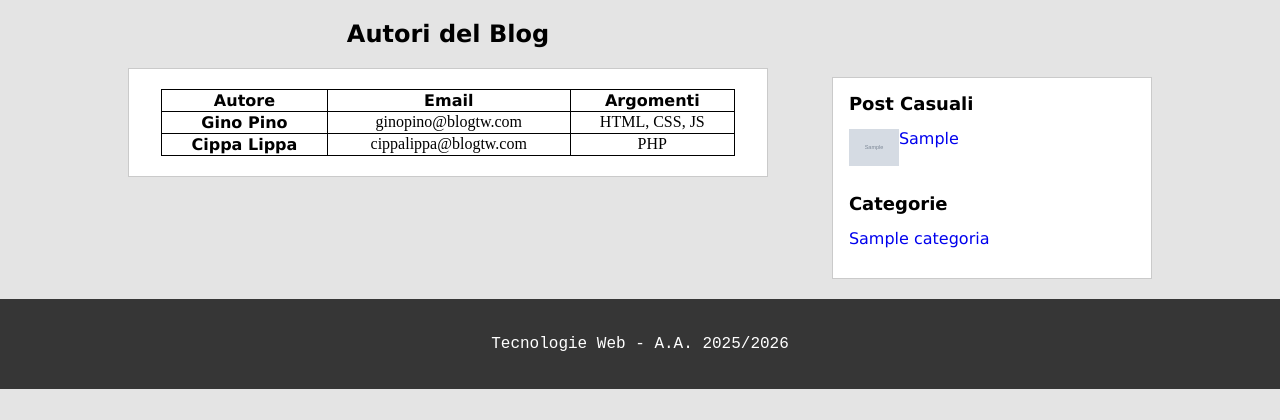
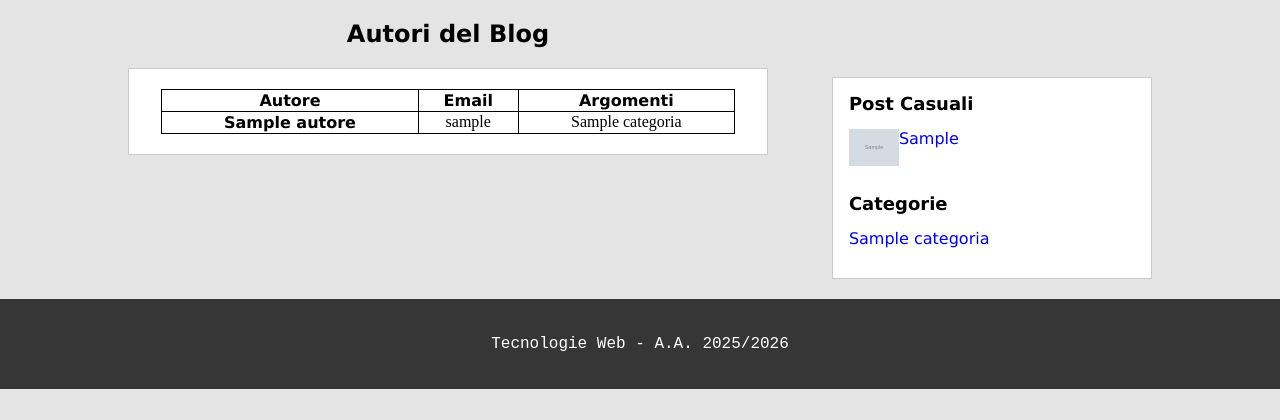
Before and after one commit to D3stan/lab-web, a PHP site: page /contatti.php in a window 1280 px wide. Shown: the part 116-536 px from the top of the page. Run offline with PHP 8.4, Linux system fonts and the light colour scheme; tables that the repository leaves empty hold one stand-in row (values such as "Sample post"); grey boxes marked "Sample" are stand-in pictures.

Commit message:
implemented queries for contatti page

```diff
--- a/bootstrap.php
+++ b/bootstrap.php
@@ -2,4 +2,7 @@
     require_once('db/database.php');
     $dbh = new DatabaseHelper("localhost", "root", "", "blogtw", 3306);
     define("UPLOAD_DIR", "./upload/");
+    function getIdFromName($name){
+        return preg_replace("/[^a-z]/", '', strtolower($name));
+    }
 ?>
--- a/contatti.php
+++ b/contatti.php
@@ -7,7 +7,24 @@
     $templateParams["articolicasuali"] = $dbh->getRandomPosts();
     $templateParams["categorie"] = $dbh->getCategories();
 
-    // var_dump($templateParams);
+    // Parametri specifici
+    $templateParams["autori"] = $dbh->getAuthors();
+
+    //var_dump($templateParams["autori"]);
+    /*
+    array(2) {
+        [0]=> array(3) {
+            ["username"]=> string(21) "cippalippa@blogtw.com"
+            ["nome"]=> string(11) "Cippa Lippa"
+            ["argomenti"]=> string(10) "Apache,PHP"
+        }
+        [1]=> array(3) {
+            ["username"]=> string(19) "ginopino@blogtw.com"
+            ["nome"]=> string(9) "Gino Pino"
+            ["argomenti"]=> string(26) "CSS,HTML,Javascript,jQuery"
+        }
+    }
+        */
 
     require_once('template/base.php');
 ?>
--- a/db/database.php
+++ b/db/database.php
@@ -7,6 +7,12 @@
             if ($this->db->connect_error) {
                 die("Connessione fallita al db");
             }
+        }
+
+        public function fetch($stmt) {
+            $stmt->execute();
+            $result = $stmt->get_result();
+            return $result->fetch_all(MYSQLI_ASSOC);
         }
 
         /* Chiamo al plurale metodi che restituiscono molteplici dati e viceversa */
@@ -22,9 +28,7 @@
 
         public function getCategories() {
             $stmt = $this->db->prepare("SELECT idcategoria, nomecategoria FROM categoria");
-            $stmt->execute();
-            $result = $stmt->get_result();
-            return $result->fetch_all(MYSQLI_ASSOC);
+            return $this->fetch($stmt);
         }
 
         public function getPosts($n = -1) {
@@ -39,9 +43,21 @@
                 $stmt->bind_param("i", $n);
             }
 
-            $stmt->execute();
-            $result = $stmt->get_result();
-            return $result->fetch_all(MYSQLI_ASSOC);
+            return $this->fetch($stmt);
         }
+
+        public function getAuthors() {
+            $query = "SELECT username, nome, GROUP_CONCAT(DISTINCT nomecategoria) as argomenti
+                      FROM categoria, articolo, autore, articolo_ha_categoria
+                      WHERE idarticolo=articolo
+                      AND categoria=idcategoria
+                      AND autore=idautore
+                      AND attivo=1
+                      GROUP BY username, nome";
+
+            $stmt = $this->db->prepare($query);
+            return $this->fetch($stmt);
+        }
+
     }
 ?>
--- a/template/contatti-table.php
+++ b/template/contatti-table.php
@@ -1,24 +1,18 @@
         <h2>Autori del Blog</h2>
         <section>
             <table>
-                <!-- riga -->
                 <tr>
                     <!-- instestazioni-->
                     <th id="autore">Autore</th>
                     <th id="email">Email</th>
                     <th id="argomenti">Argomenti</th>
                 </tr>
-                <tr>
-                    <th id="ginopino">Gino Pino</th>
-                    <!-- contenuto -->
-                    <td headers="email ginopino">ginopino@blogtw.com</td>
-                    <td headers="argomenti ginopino">HTML, CSS, JS</td>
-                </tr>
-                <tr>
-                    <th id="cippalippa">Cippa Lippa</th>
-                    <td headers="email cippalippa">cippalippa@blogtw.com</td>
-                    <td headers="argomenti cippalippa">PHP</td>
-                </tr>
-                <!-- Nota: se Gino Pino e Cippa Lippa non fossero sotto-intestazioni non dovrei far nulla, ma visto che li ho indicati devo, a livello di accessibilita, aggiungere dei tag "id" e "headers" -->
+                <?php foreach($templateParams["autori"] as $authors): ?>
+                    <tr>
+                        <th id="<?php echo getIdFromName($authors["nome"]); ?>"><?php echo $authors["nome"]; ?></th>
+                        <td headers="email"><?php echo $authors["username"]; ?></td>
+                        <td headers="argomenti"><?php echo $authors["argomenti"]; ?></td>
+                    </tr>
+                <?php endforeach; ?>
             </table>
         </section>
```
